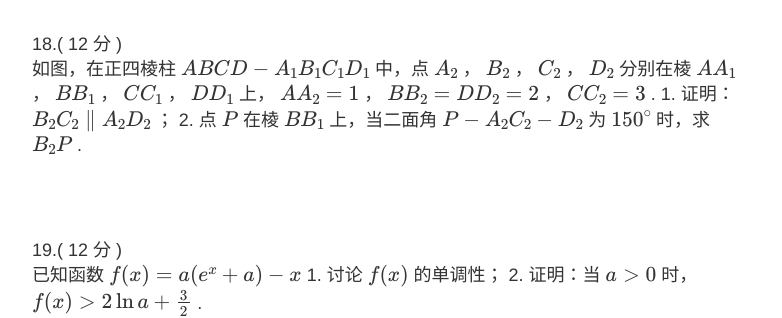
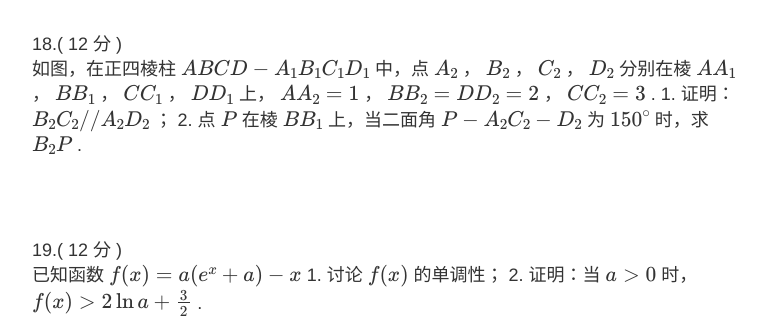
Before and after one commit to xieyuen/blog.github.io, a Jekyll site: the page built from _posts/2023-6-7-Math-Exam.md, in a window 1280 px wide. Shown: the part 351-669 px from the top of the page, without its empty margins (248-1030 px from the left). Built offline with Jekyll 4.4.1, drawn with Linux system fonts in a browser that asks for light colours.

Commit message:
Update 2023-6-7-Math-Exam.md

```diff
--- a/_posts/2023-6-7-Math-Exam.md
+++ b/_posts/2023-6-7-Math-Exam.md
@@ -11,7 +11,7 @@ permalink: /posts/2023/6/2023-gk-math
 <br><br>
 
 18.( 12 分 ) <br> 如图，在正四棱柱 $ A B C D - A _ { 1 } B _ { 1 } C  _ { 1 } D _ { 1 } $ 中，点 $ A _ { 2 } $ ， $ B _ { 2 } $ ， $ C _ { 2 } $ ， $ D _ { 2 } $ 分别在棱 $ A A _ { 1 } $ ， $ B B _ { 1 } $ ， $ C C _ { 1 } $ ， $ D D _ { 1 } $ 上， $ A A _ { 2 } = 1 $ ， $ B B _ { 2 } = D D _ { 2 } = 2 $ ， $ C C _ { 2 } = 3 $ .
-    1. 证明： $ B _ { 2 } C _ { 2 } \parallel A _ { 2 } D _ { 2 } $ ；
+    1. 证明： $ B _ { 2 } C _ { 2 } // A _ { 2 } D _ { 2 } $ ；
     2. 点 $ P $ 在棱 $ B B _ { 1 } $ 上，当二面角 $ P - A _ { 2 } C  _ { 2 } - D _ { 2 } $ 为 $ 150 ^ { \circ } $ 时，求 $ B _ { 2 } P $ .
 
 <br><br>
```
